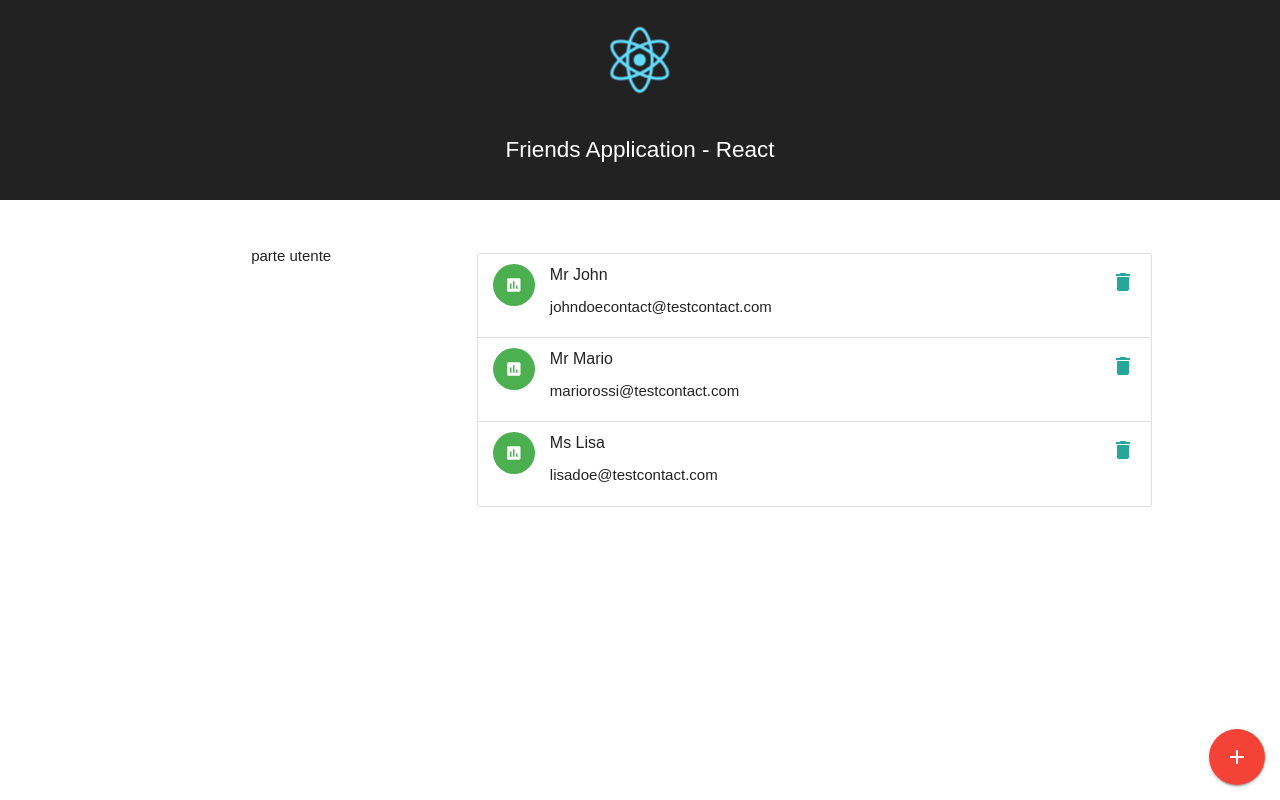
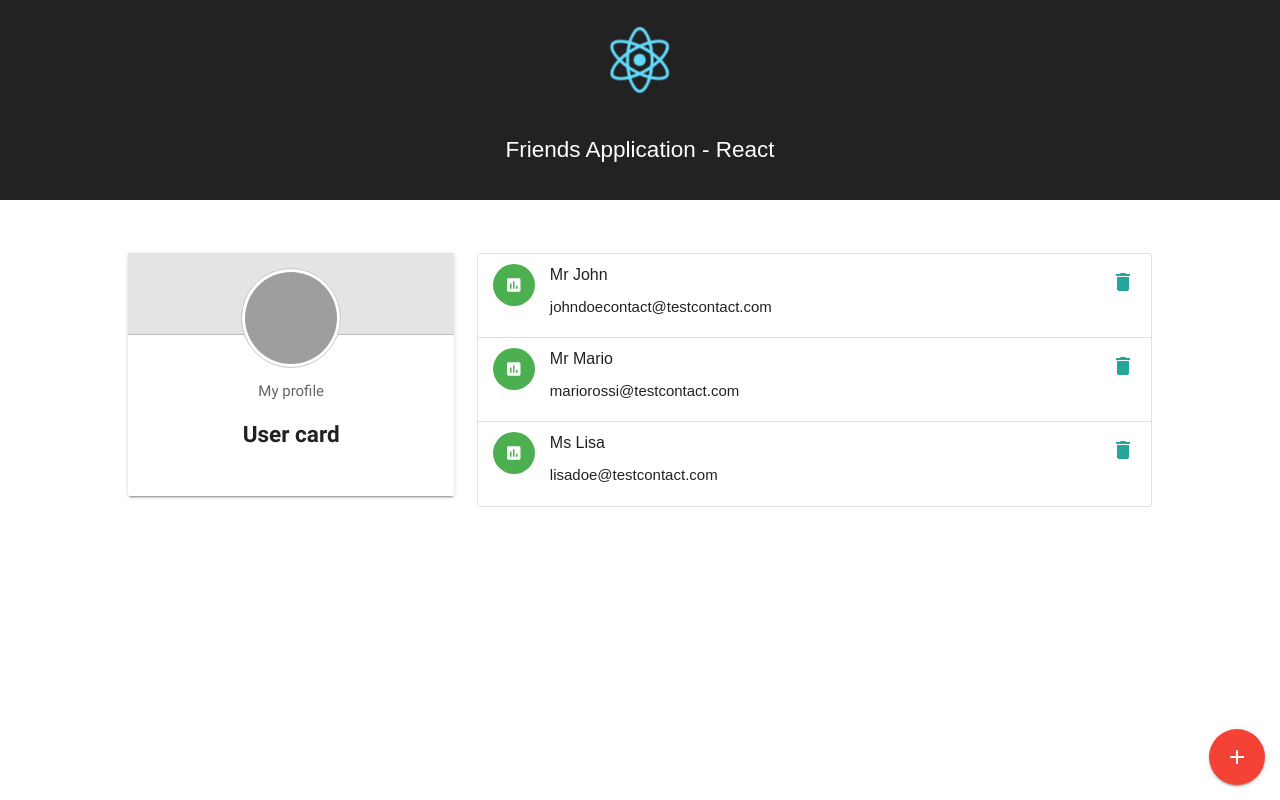
Before and after one commit to albertopiras/react-angular-vue-same-app, a React (Create React App) app in the folder react/app-list/: page / in a window 1280 px wide. Built offline with nearby package versions, Linux system fonts and the light colour scheme; grey boxes are pictures that could not be loaded.

Commit message:
adding profile card

```diff
--- a/react/app-list/src/App.css
+++ b/react/app-list/src/App.css
@@ -79,3 +79,41 @@
     outline-color: red !important;
     outline-style: groove !important;
 }
+
+
+/* card */
+
+.card-header {
+    background: #e4e4e4;
+    text-align: center;
+    padding-top: 1em;
+    border-bottom: 1.5px solid #a0a0a094;
+}
+
+.card-header img {
+  height: 100px;
+  width: 100px;
+  margin-bottom: -40px;
+  padding: 3px;
+  background: white;
+  border-radius: 50%;
+  border: 1.5px solid #c7c7c7;
+  border-style: solid;
+}
+
+.card-body {
+    padding: 3rem 1rem 3rem 1rem;
+    font-family: 'roboto';
+}
+
+.card-info {
+    color: #656565;
+    margin-top: 0;
+}
+
+.card-user {
+    padding: 0;
+    margin: 0;
+    font-weight: bold;
+    font-size: 1.5rem;
+}
--- a/react/app-list/src/App.js
+++ b/react/app-list/src/App.js
@@ -20,8 +20,8 @@ class App extends Component {
     return axios.get('assets/friends.json');
   }
 
-  onChangeList(newlist){
-    this.setState({friendList: newlist});
+  onChangeList(newlist) {
+    this.setState({ friendList: newlist });
   }
 
   componentDidMount() {
@@ -41,9 +41,21 @@ class App extends Component {
           <h1 className="App-title">Friends Application - React</h1>
         </header>
         <div className="container">
-
           <div className="row">
-            <div className="col s12 m4 l4">parte utente
+            <div className="col s12 m4 l4">
+              <div className="card">
+                <div className="card-header">
+                  <img src='https://placeimg.com/100/100/people' className="" alt="logo" />
+                </div>
+                <div className="card-body">
+                  <p className="card-info">
+                    My profile
+                    </p>
+                  <p className="card-user">
+                    User card
+                    </p>
+                </div>
+              </div>
             </div>
             <div className="col s12 m8 l8">
               <FriendList initialList={this.state.friendList} changeParentList={this.onChangeList.bind(this)}></FriendList>
--- a/react/app-list/src/components/addfriend/AddFriend.js
+++ b/react/app-list/src/components/addfriend/AddFriend.js
@@ -133,7 +133,6 @@ class AddFriend extends Component {
   }
 
   openModal() {
-    console.log('modal open');
     $('#modalAddFriend').modal('open');
   }
 
```
